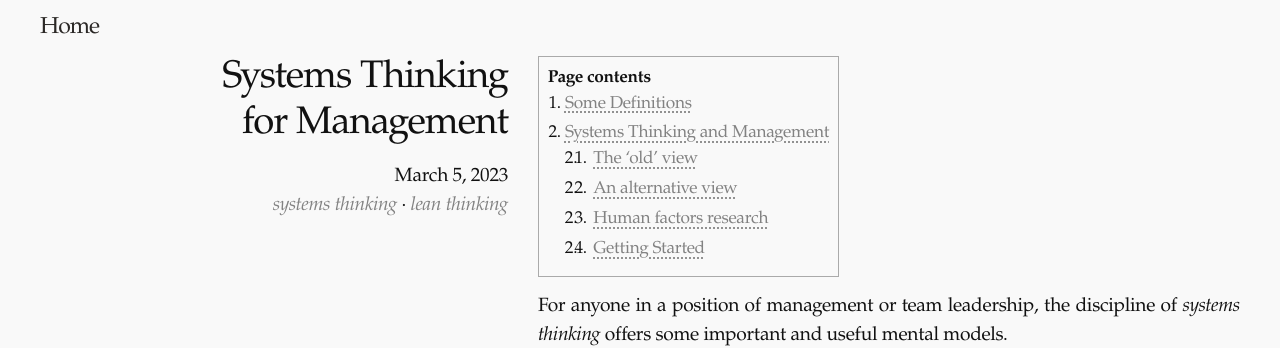
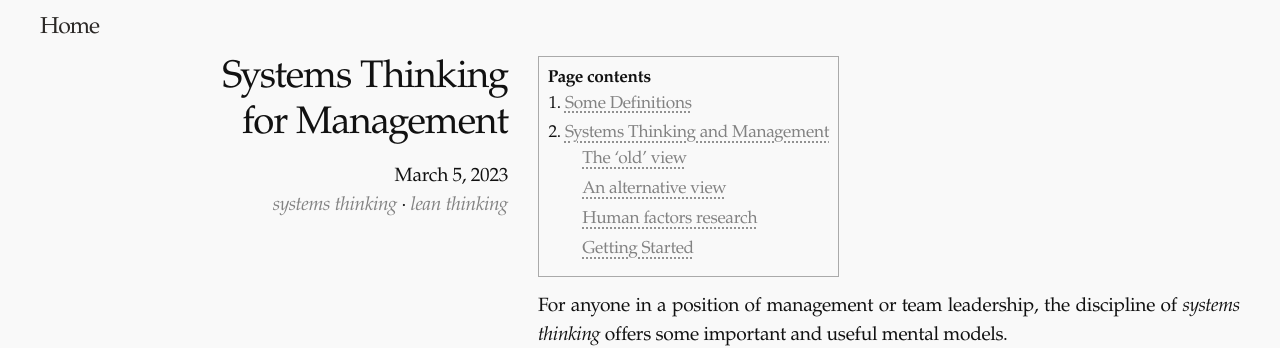
Before and after one commit to jbrunton/jbrunton.com, a Jekyll site: the page built from _posts/2023-03-05-systems-thinking-for-management.md, in a window 1280 px wide. Shown: the top 348 px of the page. Built offline with Jekyll 4.4.1, drawn with Linux system fonts in a browser that asks for light colours; some web fonts are replaced.

Commit message:
style: margins

```diff
--- a/_sass/_toc.scss
+++ b/_sass/_toc.scss
@@ -10,25 +10,14 @@ ul.toc {
   list-style: decimal;
   display: inline-block;
   margin: 0 0 16px 0;
-  counter-reset: item;
-
-  > li {
-    counter-increment: item;
-  }
-
-  ul > li:before {
-    content: counters(item, ".") ".";
-    margin-left: -26px;
-    margin-right: 16px;
-  }
 
   li {
     margin-bottom: 4px;
     margin-left: 1em;
 
     ul {
-      list-style: decimal;
-      margin-left: 0.5em;
+      margin-left: 0;
+      list-style: none;
     }
   }
 }
```
